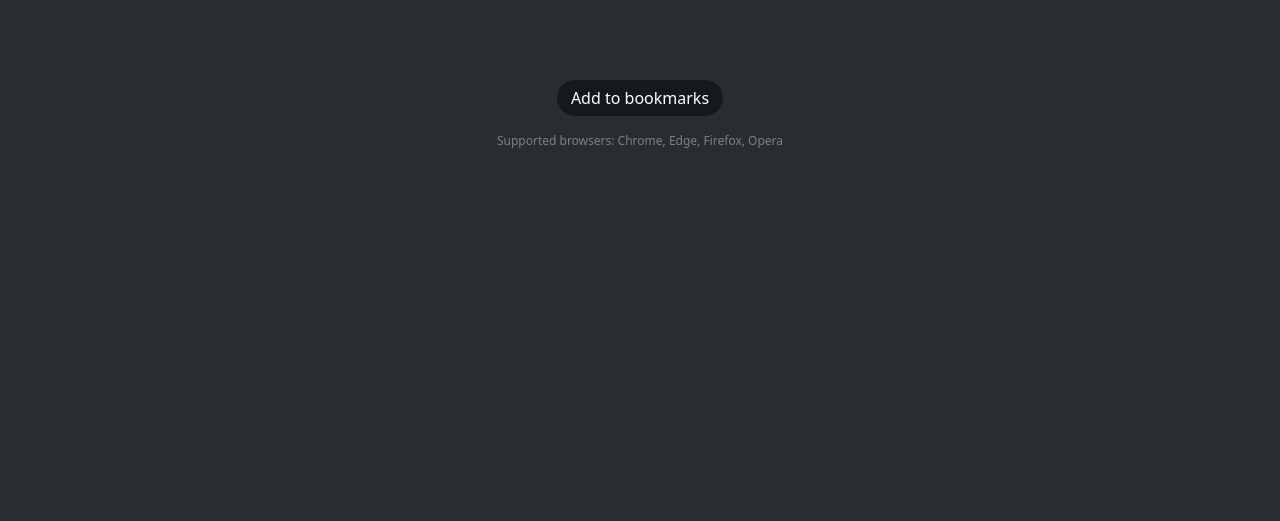
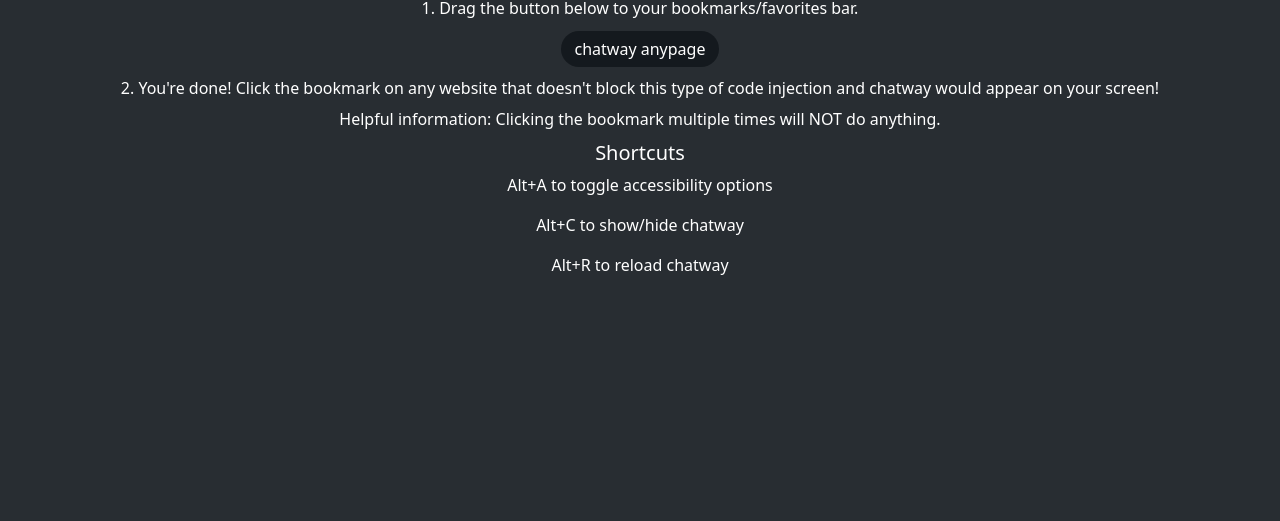
Before and after one commit to chatwayapp/chatwayapp.github.io, a plain HTML site: page anypage/add.html in a window 1280 px wide. Shown: the part 279-800 px from the top of the page. Drawn offline with nearby package versions, Linux system fonts and the light colour scheme.

Commit message:
changed anypage add

```diff
--- a/anypage/add.html
+++ b/anypage/add.html
@@ -7,16 +7,66 @@
     <meta name="viewport" content="width=device-width, initial-scale=1.0">
     <link href="https://getbootstrap.com/docs/5.2/dist/css/bootstrap.min.css" rel="stylesheet"
         integrity="sha384-Zenh87qX5JnK2Jl0vWa8Ck2rdkQ2Bzep5IDxbcnCeuOxjzrPF/et3URy9Bv1WTRi" crossorigin="anonymous">
-    <link rel="stylesheet" href="./style.css">
+    <style>
+        html,
+        body {
+            color: white;
+            background: rgba(40, 45, 50, 1);
+            overflow: hidden;
+        }
+
+        h6 {
+            margin: 12px;
+        }
+
+        a {
+            display: inline-flex;
+            align-items: center;
+            justify-content: center;
+            text-decoration: none;
+            cursor: pointer;
+            padding: 6px 14px;
+            background: rgb(20, 25, 30);
+            color: white;
+            border: 0;
+            border-radius: 128px;
+            transition: all 250ms;
+        }
+
+        a:hover {
+            color: unset !important;
+            background: rgb(50, 55, 60) !important;
+        }
+
+        .center-container {
+            display: flex;
+            align-items: center;
+            justify-content: center;
+        }
+
+        .full-s {
+            width: 100vw;
+            height: 100vh;
+        }
+    </style>
     <title>install chatway anypage</title>
 </head>
 
 <body class="center-container full-s">
 
     <div style="text-align: center;">
-        <a onclick="browser.bookmarks.create({title: 'chatway anypage', url: 'const chatwayBookmarkScript = document.createElement(\'script\'); chatwayBookmarkScript.setAttribute(\'type\', \'module\'); chatwayBookmarkScript.setAttribute(\'src\', \'https://chatwayapp.github.io/anypage/extension/script.js\'); document.body.appendChild(chatwayBookmarkScript);' });"
-            class='a-btn sign-in'>Add to bookmarks</a>
-        <comment>Supported browsers: Chrome, Edge, Firefox, Opera</comment>
+        <h2>install chatway anypage</h2>
+        <h6>1. Drag the button below to your bookmarks/favorites bar.</h6>
+        <a onclick="return false;"
+            href="javascript:const chatwayBookmarkScript=document.createElement('script');chatwayBookmarkScript.setAttribute('type','module'),chatwayBookmarkScript.setAttribute('src','https://chatwayapp.github.io/anypage/extension/script.js'),document.body.appendChild(chatwayBookmarkScript);"
+            class="a-btn sign-in">chatway anypage</a>
+        <h6>2. You're done! Click the bookmark on any website that doesn't block this type of code injection and chatway
+            would appear on your screen!</h6>
+        <h6>Helpful information: Clicking the bookmark multiple times will NOT do anything.</h6>
+        <h5>Shortcuts</h5>
+        <p>Alt+A to toggle accessibility options</p>
+        <p>Alt+C to show/hide chatway</p>
+        <p>Alt+R to reload chatway</p>
     </div>
 
 </body>
```
